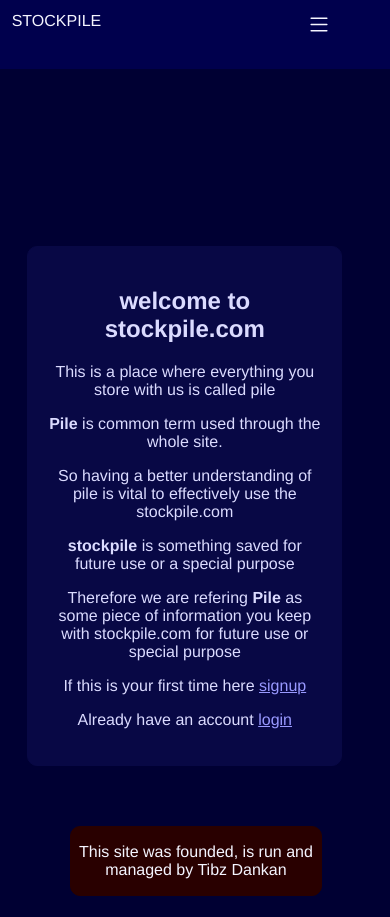
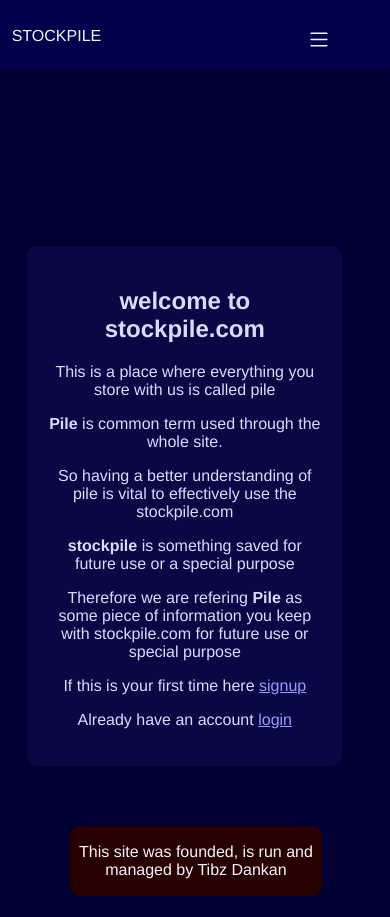
Before and after one commit to Tibz-Dankan/cryptopile-frontend, a React (Create React App) app: page / in a window 390 px wide. Shown: the top 917 px of the page. Built offline with nearby package versions, Linux system fonts and the light colour scheme; the HTML template or start-up script is replaced by a standard one.

Commit message:
changes in proper positioning of the logo and menu bars

```diff
--- a/src/App.css
+++ b/src/App.css
@@ -30,6 +30,9 @@ Coming here later*/
   color: hsl(240, 100%, 98%);
   font-size: 100%;
   height: 5%;
+}
+.logo-wrapper {
+  padding-top: 15px;
 }
 .desktop-home-header-links {
   margin-left: 30%;
@@ -516,6 +519,7 @@ Coming here later*/
     display: inline;
   }
   .bootstrap-list-icon {
+    padding-top: 15px;
     margin-left: 32%;
     width: 100px;
   }
```
